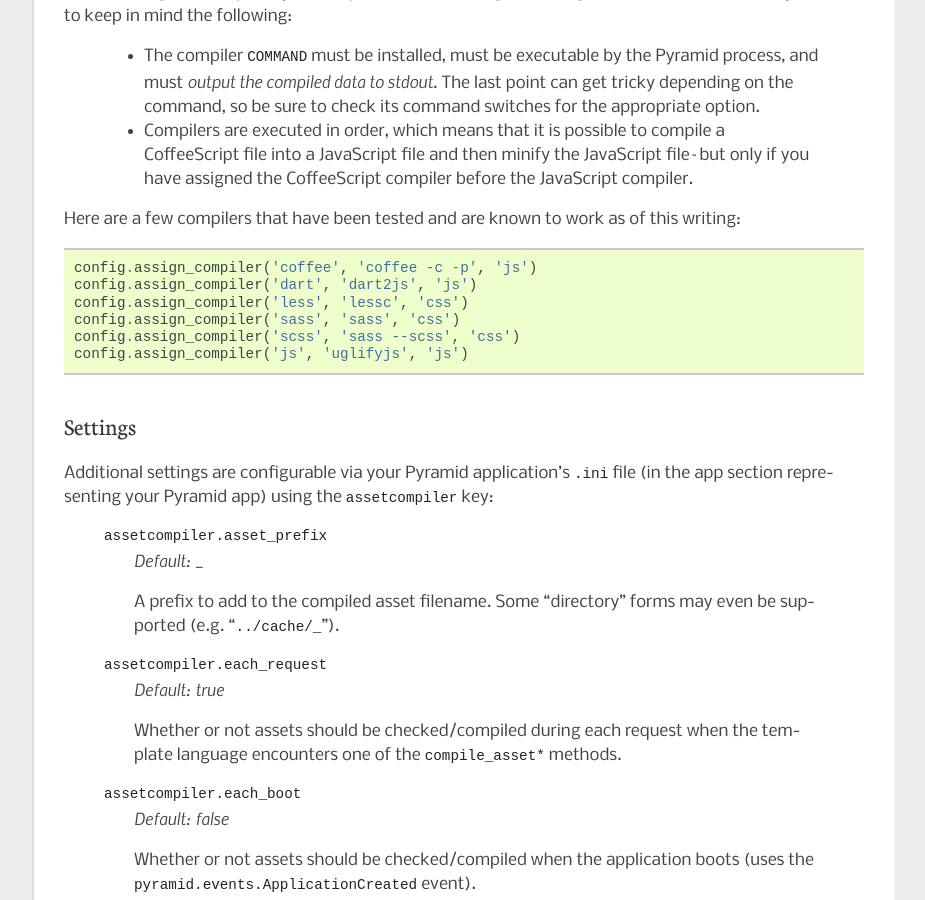
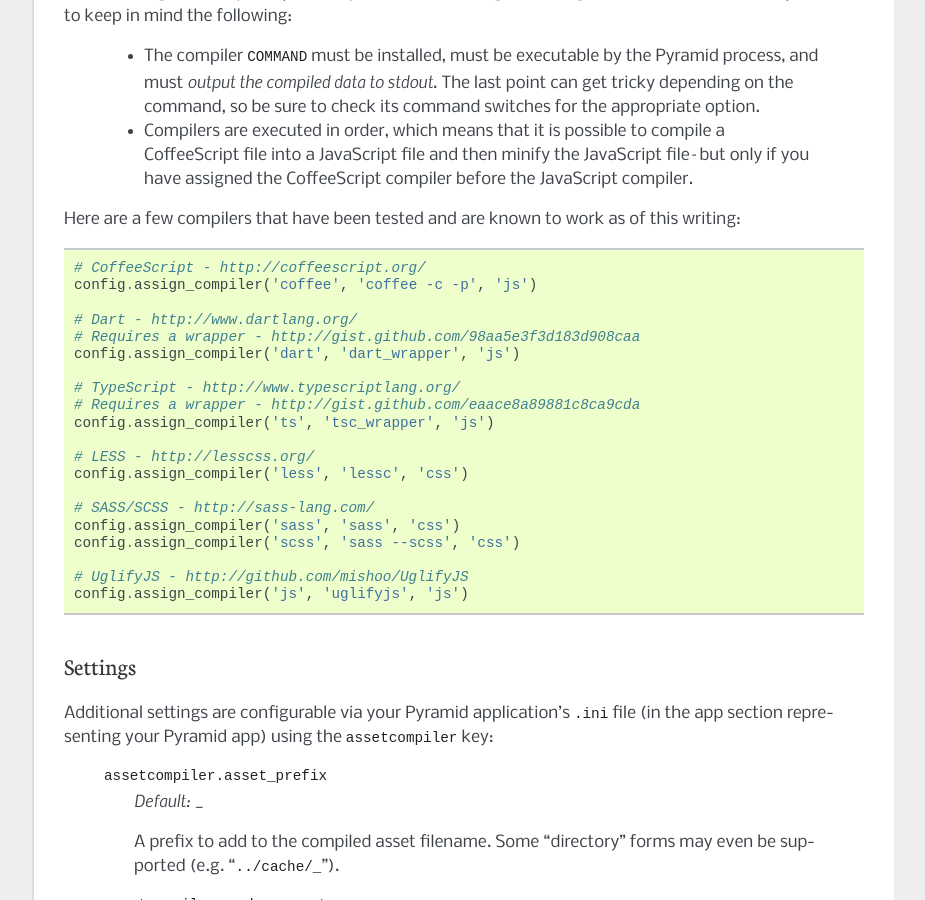
Before and after one commit to ixmatus/pyramid_assetcompiler, a Sphinx documentation site: the page built from docs/index.rst, in a window 1280 px wide and 900 px high, scrolled down 2104 px. Shown: the whole window, without its empty margins (198-1123 px from the left). Built offline with Sphinx 7.4.7, drawn with Linux system fonts in a browser that asks for light colours.

Commit message:
Updating compiler documentation

```diff
--- a/docs/index.rst
+++ b/docs/index.rst
@@ -122,11 +122,25 @@ writing:
 
 .. code-block:: python
 
+    # CoffeeScript - http://coffeescript.org/
     config.assign_compiler('coffee', 'coffee -c -p', 'js')
-    config.assign_compiler('dart', 'dart2js', 'js')
+
+    # Dart - http://www.dartlang.org/
+    # Requires a wrapper - http://gist.github.com/98aa5e3f3d183d908caa
+    config.assign_compiler('dart', 'dart_wrapper', 'js')
+
+    # TypeScript - http://www.typescriptlang.org/
+    # Requires a wrapper - http://gist.github.com/eaace8a89881c8ca9cda
+    config.assign_compiler('ts', 'tsc_wrapper', 'js')
+
+    # LESS - http://lesscss.org/
     config.assign_compiler('less', 'lessc', 'css')
+
+    # SASS/SCSS - http://sass-lang.com/
     config.assign_compiler('sass', 'sass', 'css')
     config.assign_compiler('scss', 'sass --scss', 'css')
+
+    # UglifyJS - http://github.com/mishoo/UglifyJS
     config.assign_compiler('js', 'uglifyjs', 'js')
 
 Settings
```
